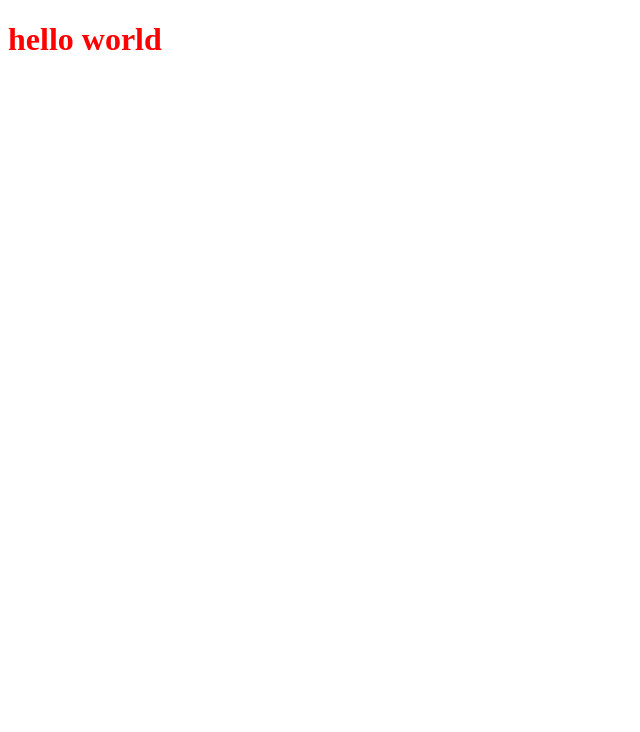
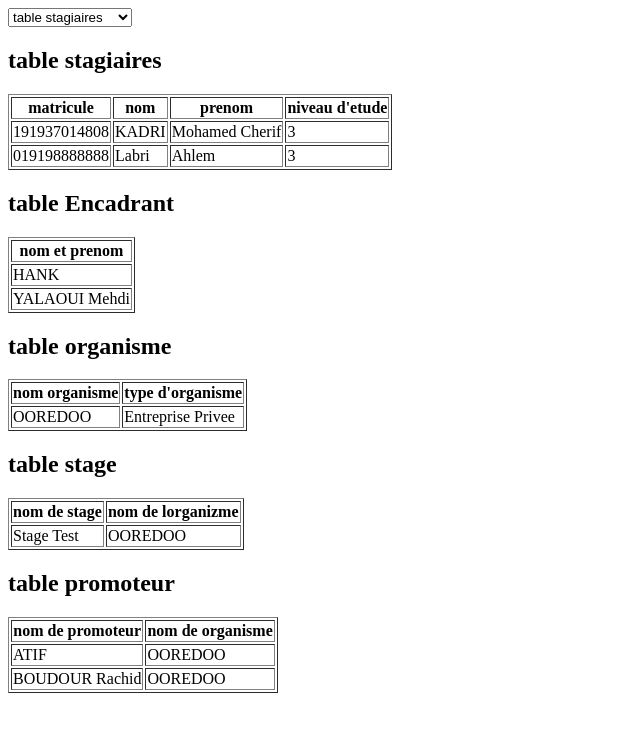
Before and after one commit to Dreamoonc/Gestion-Stage, a Django app: page / in a window 1280 px wide. Before the commit the part shown is almost empty. Shown: the top 732 px of the page, without its empty margins (0-640 px from the left). Run offline with Django 3.2, Linux system fonts and the light colour scheme; data comes from the database, SQL or seed files in the repository.

Commit message:
table rajouter

```diff
--- a/gestionstage/AppGestion/templates/index.html
+++ b/gestionstage/AppGestion/templates/index.html
@@ -8,7 +8,87 @@
     <title>Document</title>
 </head>
 <body>
-    <h1>hello world</h1>
+
+<select name="selectionDeTable" id="table">
+    <option value="stagiaires">table stagiaires</option>
+    <option value="encadrants">table encadrants</option>
+    <option value="organismes">table organismes </option>
+ </select>
+
+    <h2>table stagiaires</h2>
+
+    <table border="1">
+        <tr>
+          <th>matricule</th>
+          <th>nom </th>
+          <th>prenom </th>
+          <th>niveau d'etude</th>
+        </tr>
+        {% for p in stagiaire %}
+        <tr>
+         <td>{{p.matricule}}</td>
+         <td>{{p.NomStagiaire}}</td>
+         <td>{{p.PrenomStagiaire}}</td>
+         <td>{{p.NivEtude}}</td>
+        </tr>
+        {% endfor %}
+      </table>
+
+
+      <h2>table Encadrant</h2>
+      <table border="1">
+          <tr>
+            <th>nom et prenom </th>
+          </tr>
+          {% for p in encadrant %}
+          <tr>
+           <td>{{p.NomPrenomEn}}</td>
+          </tr>
+        {% endfor %}
+        </table>
+
+        <h2>table organisme</h2>
+        <table border="1">
+          <tr>
+            <th>nom organisme</th>
+            <th>type d'organisme</th>
+          </tr>
+          {% for p in organisme %}
+          <tr>
+           <td>{{p.NomOrganisme}}</td>
+           <td>{{p.typeOr}}</td>
+          </tr>
+        {% endfor %}
+        </table>
+
+        <h2> table stage </h2>
+        <table border="1">
+          <tr>
+            <th>nom de stage </th>
+            <th>nom de lorganizme </th>
+          </tr>
+          {% for p in stage %}
+            <tr>
+              <td> {{p.NomStage}}</td>
+              <td> {{p.Organisme.NomOrganisme}}</td>
+             </tr>
+         {% endfor %}
+        </table>
+
+        <h2> table promoteur </h2>
+        <table border="1">
+          <tr>
+            <th>nom de promoteur </th>
+            <th>nom de organisme </th>
+          </tr>
+          {% for p in promoteur %}
+            <tr>
+              <td> {{p.NomPrenomPro}}</td>
+              <td> {{p.Organisme.NomOrganisme}}</td>
+             </tr>
+         {% endfor %}
+        </table>
+
 
 </body>
 </html>
```
